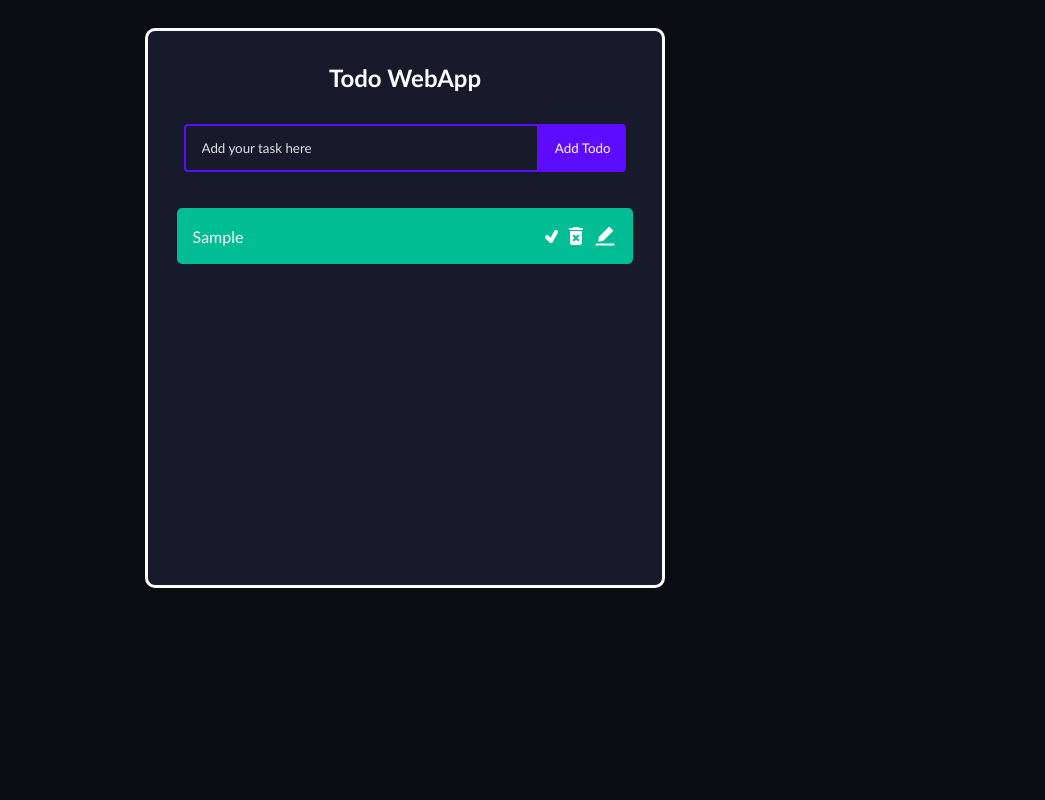
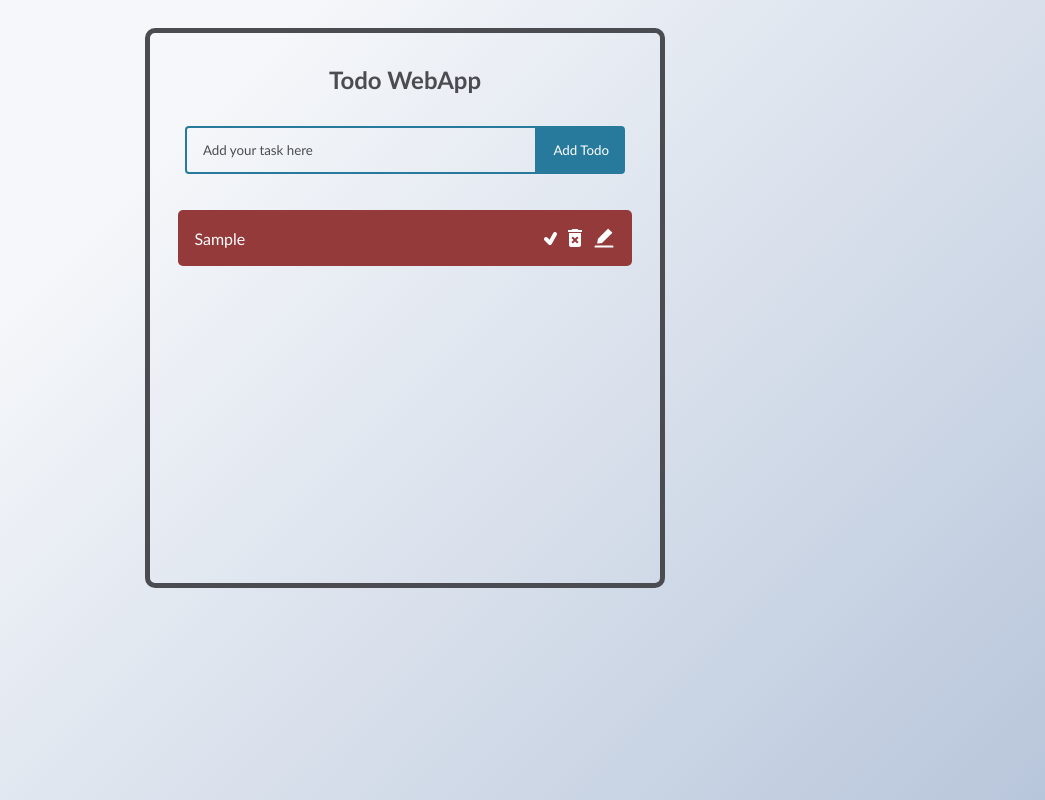
Before and after one commit to Radon333/todo-app, a React (Create React App) app: page / in a window 1280 px wide. Both pictures are taken after typing "Sample" into the empty fields and a click on the button "Add Todo". Shown: the whole page, without its empty margins (235-1280 px from the left). Built offline with nearby package versions, Linux system fonts and the light colour scheme; the HTML template or start-up script is replaced by a standard one.

Commit message:
Light Mode Added

```diff
--- a/src/App.js
+++ b/src/App.js
@@ -1,5 +1,6 @@
 import React from 'react';
-import './App.css';
+import './AppLight.css';
+// import './App.css';
 import TodoList from './Components/TodoList'
 
 function App() {
--- /dev/null
+++ b/src/AppLight.css
@@ -0,0 +1,135 @@
+* {
+  box-sizing: border-box;
+  margin: 0;
+  padding: 0;
+  font-family: "Trebuchet MS", "Lucida Sans Unicode", "Lucida Grande",
+    "Lucida Sans", Arial, sans-serif;
+}
+
+body {
+  height:100vh;
+ background-size: cover;
+ background-color: #b8c6db;
+background-image: linear-gradient(315deg, #b8c6db 0%, #f5f7fa 74%);
+
+ background-repeat: no-repeat;
+  padding: 1rem;
+}
+.todo-app {
+  display: flex;
+  flex-direction: column;
+  justify-content: start;
+  max-width: 520px;
+  min-height: 560px;
+  background-color: #b8c6db;
+  background:transparent;
+  text-align: center;
+  margin: 12px auto;
+  border-radius: 10px;
+  padding: 0 0.2rem 32px;
+  border-style: solid;
+  border-width: 5px;
+  border-color:	#4a4c51;
+}
+
+h1 {
+  margin: 32px 0;
+  color: #4a4c51
+  ;
+  font-size: 24px;
+}
+
+.complete {
+  text-decoration: line-through;
+  opacity: 0.4;
+}
+
+.todo-form {
+  margin-bottom: 32px;
+}
+
+.todo-input {
+  padding: 14px 32px 14px 16px;
+  border-radius: 4px 0 0 4px;
+  border: 2px solid rgb(39, 122, 155);
+  outline: none;
+  width: 70%;
+  background: transparent;
+  color: #4a4c51 ;
+}
+
+.todo-input::placeholder {
+  color: #4a4c51
+  ;
+}
+
+.todo-button {
+  padding: 16px;
+  border: none;
+  border-radius: 0 4px 4px 0;
+  cursor: pointer;
+  outline: none;
+  background-color: rgb(39, 122, 155); /*linear-gradient(
+    90deg,
+    rgba(93, 12, 255, 1) 0%,
+    rgba(155, 0, 250, 1) 100%
+  );*/
+  color: white;
+  text-transform: capitalize;
+}
+
+.todo-input.edit {
+  border: 2px solid #8ABAD3FF;
+}
+
+.todo-button.edit {
+  background: #8ABAD3FF;
+  padding: 16px 22px;
+}
+
+.todo-container {
+  display: flex;
+  flex-direction: row;
+  position: relative;
+}
+
+.todo-row {
+  display: flex;
+  justify-content: space-between;
+  align-items: center;
+  margin: 4px auto;
+  color: #fff;
+  background-color: #e06029  ;
+
+  padding: 16px;
+  border-radius: 5px;
+  width: 90%;
+}
+
+.todo-row:nth-child(4n + 1) {
+  background: #46525e;
+}
+
+.todo-row:nth-child(4n + 2) {
+  background: #41854b;
+}
+
+.todo-row:nth-child(4n + 3) {
+  background: #943a3a;
+}
+
+.icons {
+  display: flex;
+  align-items: center;
+  font-size: 24px;
+  cursor: pointer;
+}
+
+.delete-icon {
+  margin-right: 5px;
+  color: #fff;
+}
+
+.edit-icon {
+  color: #fff;
+}
```
Also changed, not shown: 2 other files (tests, documents, lock files or other folders).
